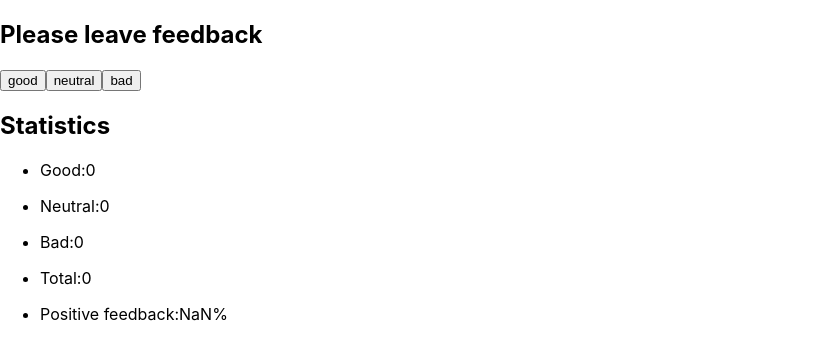
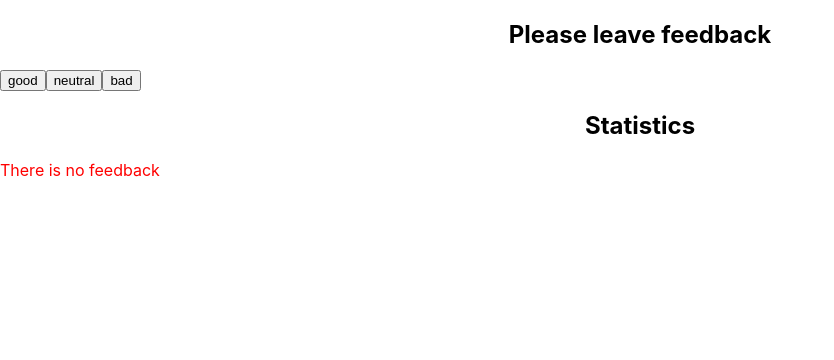
Before and after one commit to kseniyamesch/goit-react-hw-02-feedback, a React (Create React App) app: page / in a window 1280 px wide. Shown: the top 360 px of the page, without its empty margins (0-834 px from the left). Built offline with nearby package versions, Linux system fonts and the light colour scheme.

Commit message:
Добавляет логику Task 1

```diff
--- a/src/components/App.jsx
+++ b/src/components/App.jsx
@@ -2,6 +2,7 @@ import React, { Component } from 'react';
 import Section from './Section';
 import FeedbackOptions from './FeedbackOptions';
 import Statistics from './Statistics';
+import Notification from './Notification';
 
 export class App extends Component {
   state = {
@@ -41,13 +42,16 @@ export class App extends Component {
           ></FeedbackOptions>
         </Section>
         <Section title="Statistics">
-          <Statistics
+          {(this.state.good || this.state.neutral || this.state.bad)
+          ? <Statistics
           good= {this.state.good}
           neutral = {this.state.neutral}
           bad = {this.state.bad}
           total = {this.countTotalFeedback()}
           percentage = {this.countPositiveFeedbackPercentage()}
           ></Statistics>
+        : <Notification message="There is no feedback"></Notification>
+        }
         </Section>
       </div>
     );
--- a/src/components/FeedbackOptions/FeedbackOptions.js
+++ b/src/components/FeedbackOptions/FeedbackOptions.js
@@ -1,15 +1,20 @@
 import React, { Component } from 'react';
 import PropTypes from 'prop-types';
+import s from './FeedbackOptions.component.css'
 
 export default class FeedbackOptions extends Component {
-
-
   render() {
     const { options, onLeaveFeedback } = this.props;
     return (
       <div>
         {options.map(option => (
-          <button key={option} type="button" onClick={onLeaveFeedback} name={option}>
+          <button
+            className= {s.btn}
+            key={option}
+            type="button"
+            onClick={onLeaveFeedback}
+            name={option}
+          >
             {option}
           </button>
         ))}
--- a/src/components/Notification/Notification.js
+++ b/src/components/Notification/Notification.js
@@ -0,0 +1,18 @@
+import React, { Component } from 'react';
+import PropTypes from 'prop-types';
+import s from './Notification.module.css';
+
+export default class Notification extends Component {
+  render() {
+    const { message } = this.props;
+    return (
+      <div>
+        <p className={s.notification}>{message}</p>
+      </div>
+    );
+  }
+}
+
+Notification.propTypes = {
+  message: PropTypes.string,
+};
--- a/src/components/Notification/Notification.module.css
+++ b/src/components/Notification/Notification.module.css
@@ -0,0 +1,3 @@
+.notification {
+    color: red;
+}
--- a/src/components/Section/Section.js
+++ b/src/components/Section/Section.js
@@ -1,16 +1,17 @@
 import React from 'react';
 import PropTypes from 'prop-types';
+import s from './Section.module.css'
 
 export default function Section({ title, children }) {
   return (
-    <section>
-      {title && <h2>{title}</h2>}
+    <section className={s.section}>
+      {title && <h2 className={s.title}>{title}</h2>}
       {children}
     </section>
   );
 }
 
 Section.propTypes = {
-title: PropTypes.string.isRequired,
-children: PropTypes.node.isRequired
-}
+  title: PropTypes.string.isRequired,
+  children: PropTypes.node.isRequired,
+};
--- a/src/components/Section/Section.module.css
+++ b/src/components/Section/Section.module.css
@@ -0,0 +1,8 @@
+.section {
+    margin: 15px auto;
+
+}
+
+.title {
+    text-align: center;
+}
```
Also changed, not shown: src/components/Statistics/Statistics.js (+28 -10 lines).
